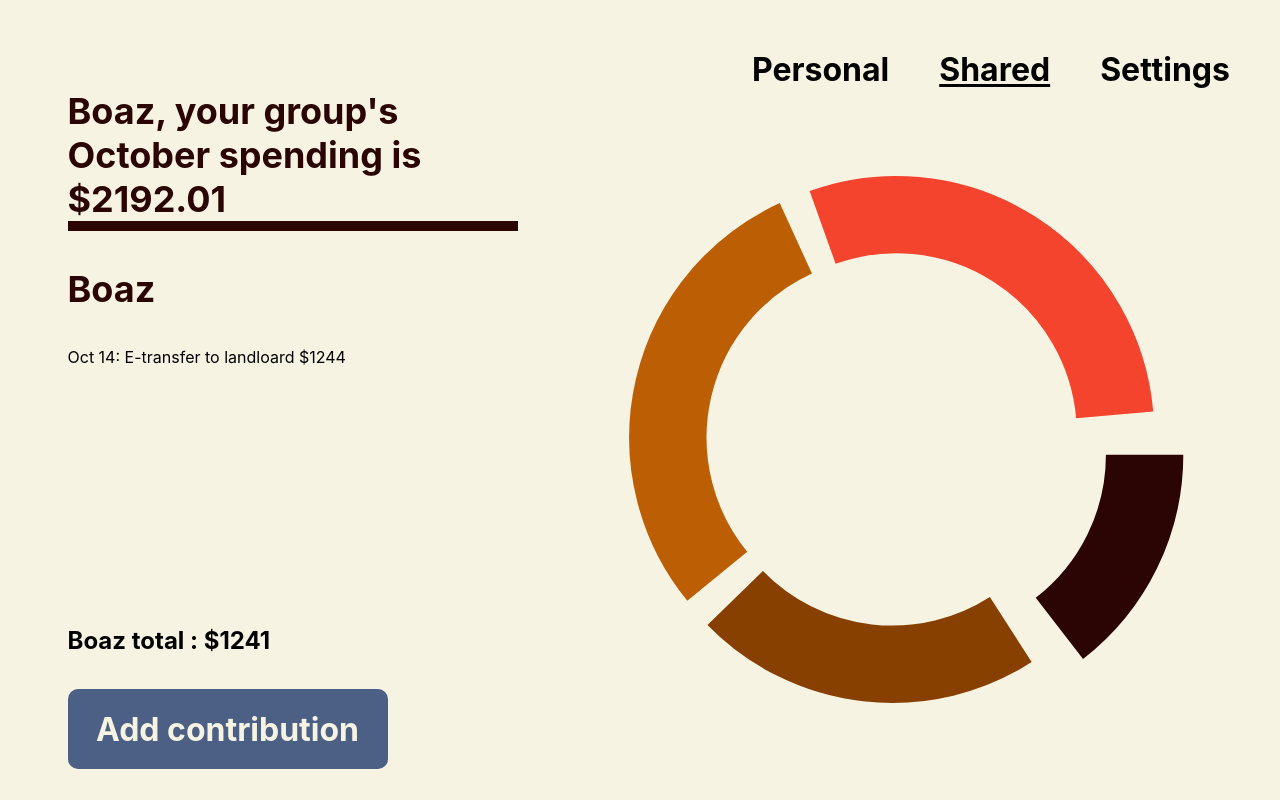
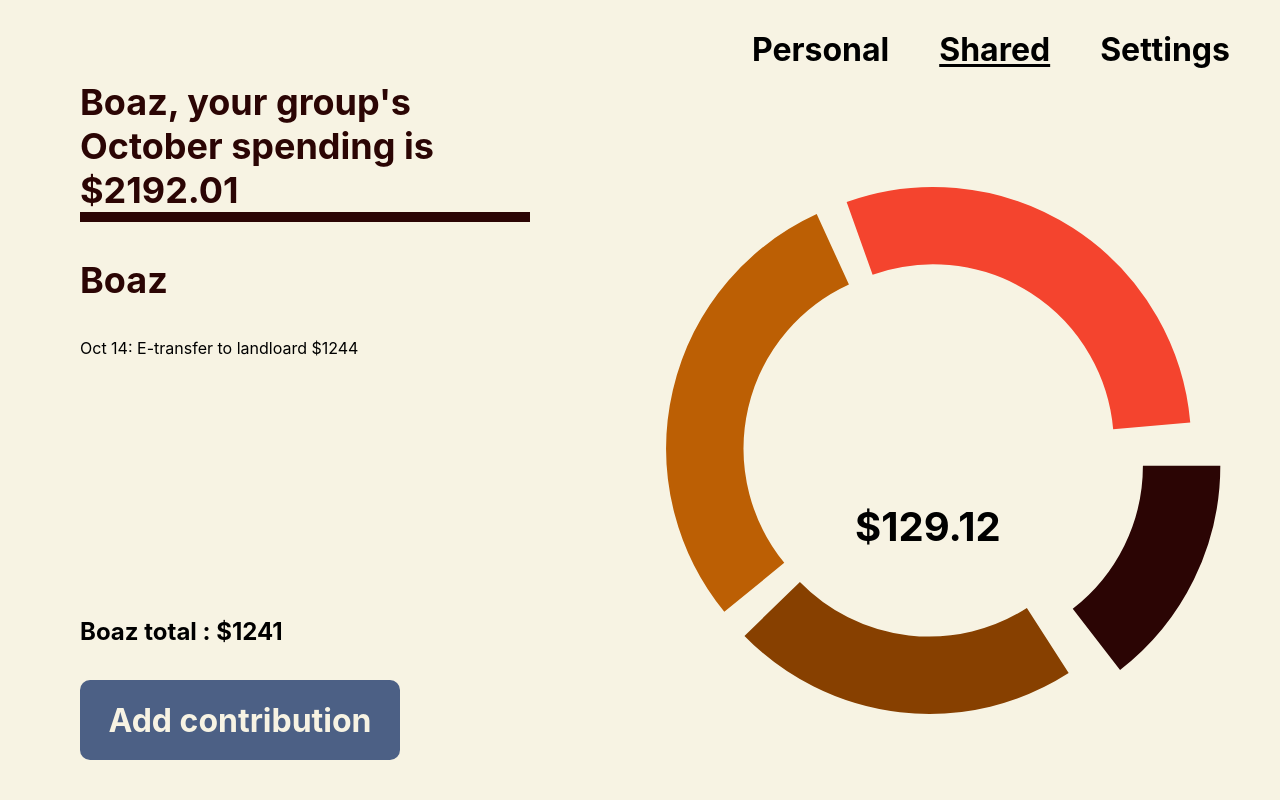
Before and after one commit to rethegreat/trackie, a React (Create React App) app: page /shared in a window 1280 px wide. Built offline with nearby package versions, Linux system fonts and the light colour scheme.

Commit message:
added pie label

```diff
--- a/src/Components/NavBar.css
+++ b/src/Components/NavBar.css
@@ -1,5 +1,5 @@
 .navBar {
-    height: max-content;
+    height: 10vh;
     display: flex;
     flex-direction: row;
     justify-content: flex-end;
@@ -7,7 +7,7 @@
 
 .nav-item {
     padding-right: 50px;
-    padding-top: 50px;
+    padding-top: 30px;
     font-weight: bold;
     font-size: 32px;
     text-decoration: none;
--- a/src/Components/SpendingPieChart.css
+++ b/src/Components/SpendingPieChart.css
@@ -1,5 +1,16 @@
+.pie {
+    position: relative;
+}
+
 .perosnal_chart {
     width: 600px;
-    padding-right: 50px;
     padding-top: 50PX;
 }
+
+.pie-label {
+    position: absolute;
+    top: 395px;
+    left: 225px;
+
+    font-size: 40px;
+}
--- a/src/Components/SpendingPieChart.js
+++ b/src/Components/SpendingPieChart.js
@@ -3,6 +3,7 @@ import "./SpendingPieChart.css";
 
 function SpendingPieChart(props){
     return(
+      <div className="pie">
         <PieChart
           className="perosnal_chart"
           data={props.spendingData}
@@ -16,6 +17,8 @@ function SpendingPieChart(props){
             props.changeTitle(index);
           }}
         />
+        <h1 className="pie-label">$129.12</h1>
+      </div>
     )
 }
 
--- a/src/Pages/PersonalPage.css
+++ b/src/Pages/PersonalPage.css
@@ -1,5 +1,5 @@
 .personal-main {
-    height: 600px;
+    height: 80vh;
     display: flex;
     flex-direction: row;
     justify-content: space-around;
--- a/src/Pages/SharedPage.css
+++ b/src/Pages/SharedPage.css
@@ -1,5 +1,5 @@
 .shared-main{
-    height: 600px;
+    height: 80vh;
     display: flex;
     flex-direction: row;
     justify-content: space-around;
```
Also changed, not shown: public/index.html (+1 -21 lines).
